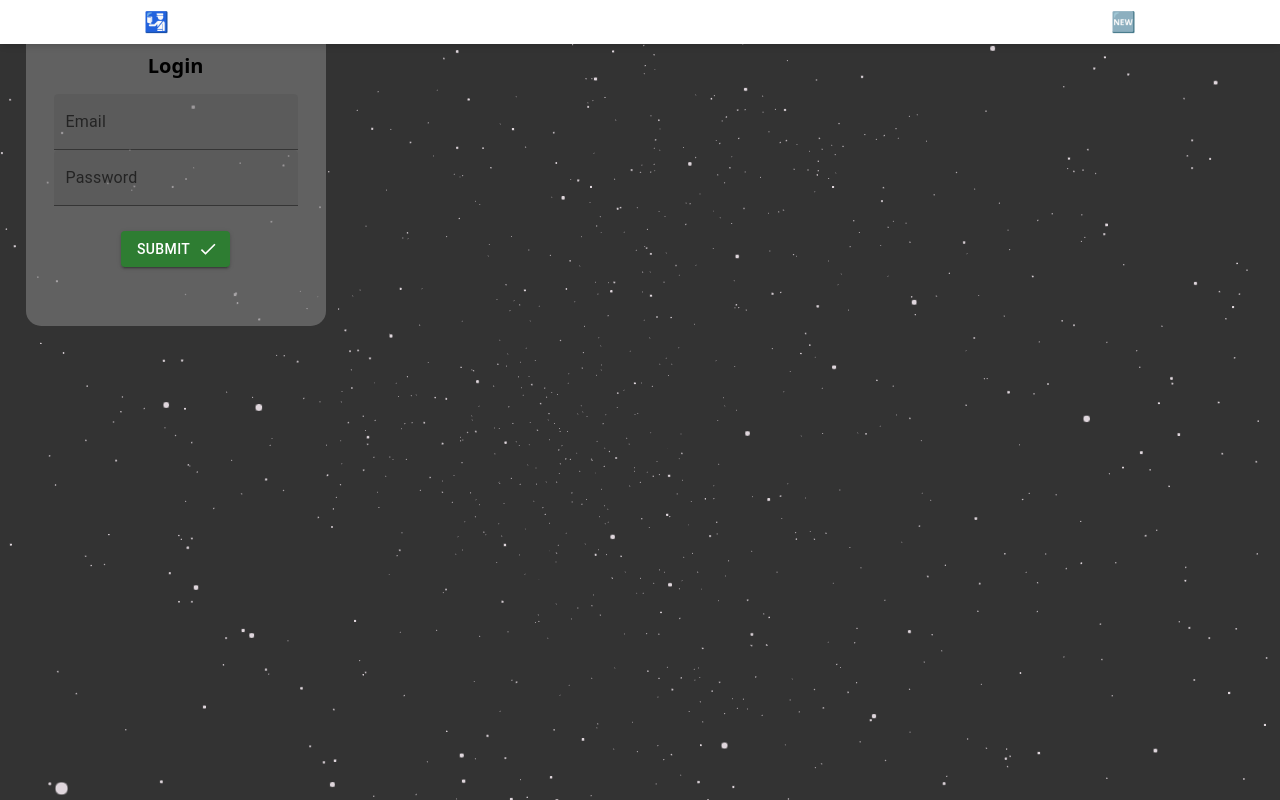
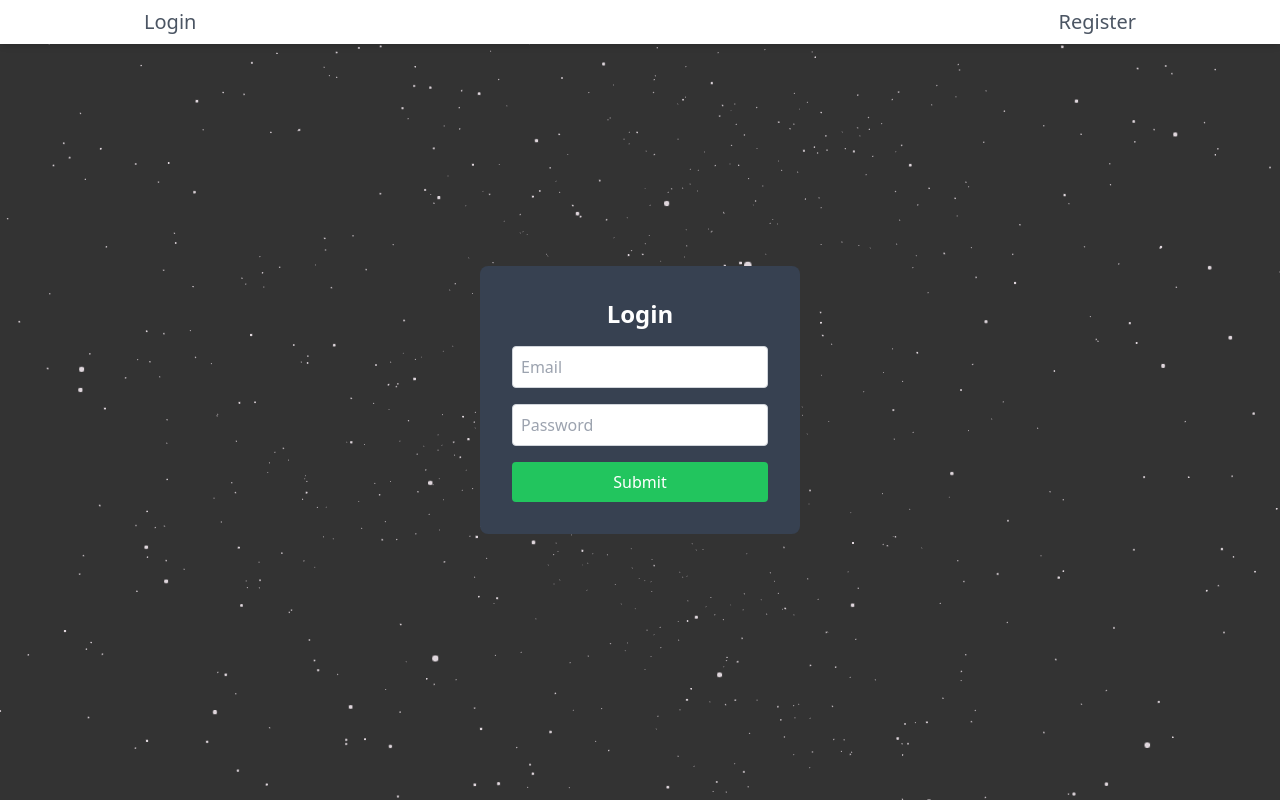
Before and after one commit to ParticularSpace/socialSpace, a React (Create React App) app in the folder client/: page / in a window 1280 px wide. Built offline with nearby package versions, Linux system fonts and the light colour scheme; no server answers; what @apollo/link-context, apollo-upload-client would draw is missing.

Commit message:
updated loggin screen for a register option

```diff
--- a/client/src/components/Header.js
+++ b/client/src/components/Header.js
@@ -22,12 +22,12 @@ const Header = () => {
           <>
             <div className="text-gray-600" title="Login">
               <Link to="/login" className="text-xl">
-                🛂
+                Login
               </Link>
             </div>
             <div className="text-gray-600" title="Register">
               <Link to="/register" className="text-xl">
-                🆕
+                Register
               </Link>
             </div>
           </>
--- a/client/src/pages/Login.js
+++ b/client/src/pages/Login.js
@@ -1,16 +1,11 @@
 import { useState } from 'react';
 import { useMutation } from '@apollo/client';
-import { Box, Button } from "@mui/material";
-import TextField from '@mui/material/TextField';
-import DoneIcon from '@mui/icons-material/Done';
 import { LOGIN_USER } from "../graphql/mutations";
 import Auth from '../utils/auth';
 
 export function Login() {
   const [formState, setFormState] = useState({ email: '', password: '' });
-
   const [login, { error }] = useMutation(LOGIN_USER);
-
 
   const handleChange = event => {
     const { name, value } = event.target;
@@ -23,14 +18,12 @@ export function Login() {
   const handleFormSubmit = async event => {
     event.preventDefault();
     try {
-      console.log(formState, "formState");
       const { data } = await login({
         variables: { ...formState }
       });
 
       Auth.login(data.login.token);
 
-      // redirect to HomeCards.js
       if (data.login.token) {
         window.location.replace("/home");
       }
@@ -41,25 +34,34 @@ export function Login() {
   };
 
   return (
-    <div className='Log'>
-      <Box
-        sx={{
-          width: 300,
-          height: 300,
-          margin: '2%',
-          padding: '2%',
-          borderRadius: '15px',
-          backgroundColor: 'rgba(128, 128, 128, 0.6)',
-        }}
-      >
-        <h1 style={{ fontWeight: 'bolder', fontSize: '20px', paddingBottom: '5%' }}>Login</h1>
-        <form onSubmit={handleFormSubmit}>
-          <TextField id="email" name="email" label="Email" variant="filled" onChange={handleChange} />
-          <TextField id="password" name="password" type="password" label="Password" variant="filled" onChange={handleChange} />
-
-          <Button style={{ color: 'white', marginTop: '10%' }} variant="contained" endIcon={<DoneIcon />} color="success" type="submit">Submit</Button>
+    <div className="flex items-center justify-center h-screen bg-[url('path/to/your/star-background.jpg')">
+      <div className="bg-gray-700 p-8 rounded-lg w-80">
+        <h1 className="text-white text-2xl font-semibold mb-4">Login</h1>
+        <form onSubmit={handleFormSubmit} className="space-y-4">
+          <input
+            id="email"
+            name="email"
+            type="email"
+            placeholder="Email"
+            onChange={handleChange}
+            className="w-full p-2 rounded border border-gray-300"
+          />
+          <input
+            id="password"
+            name="password"
+            type="password"
+            placeholder="Password"
+            onChange={handleChange}
+            className="w-full p-2 rounded border border-gray-300"
+          />
+          <button
+            type="submit"
+            className="w-full bg-green-500 text-white p-2 rounded hover:bg-green-600 focus:outline-none focus:ring-2 focus:ring-green-600 focus:ring-opacity-50"
+          >
+            Submit
+          </button>
         </form>
-      </Box>
+      </div>
     </div>
   );
 }
```
